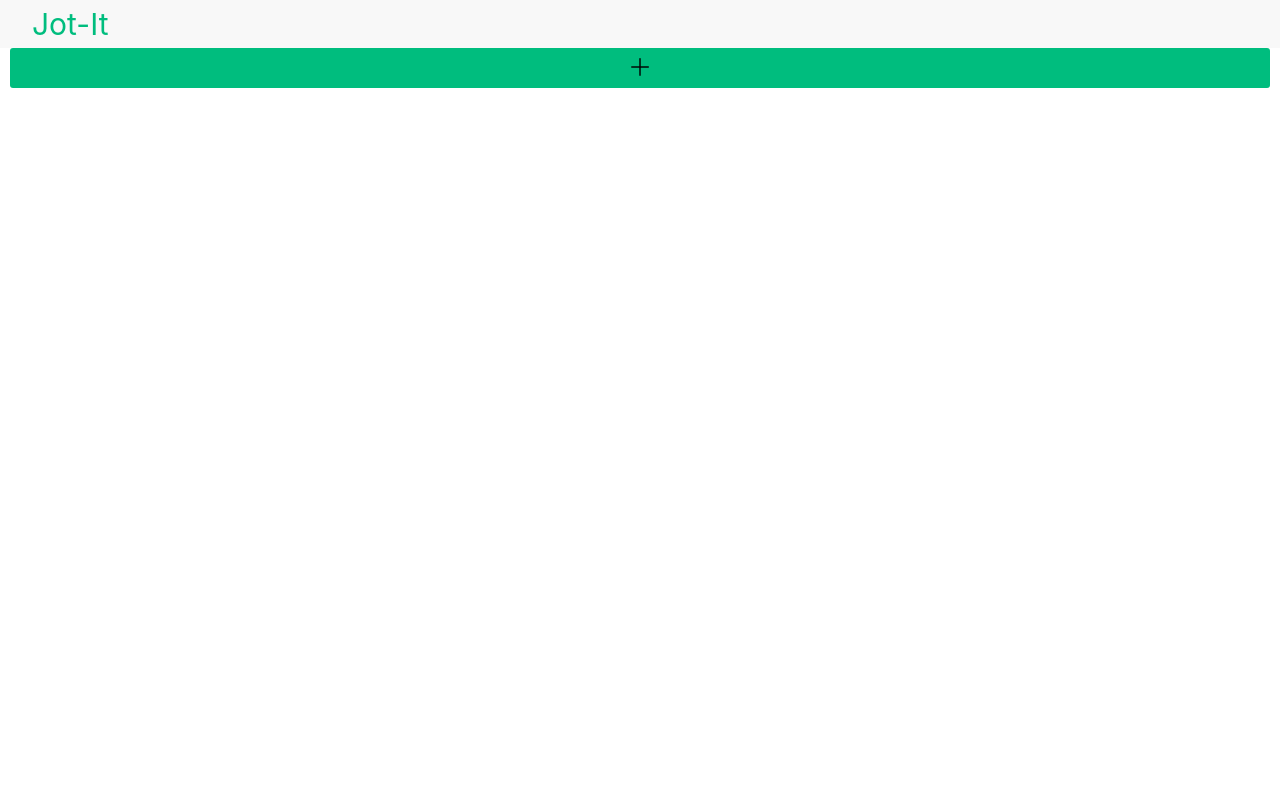
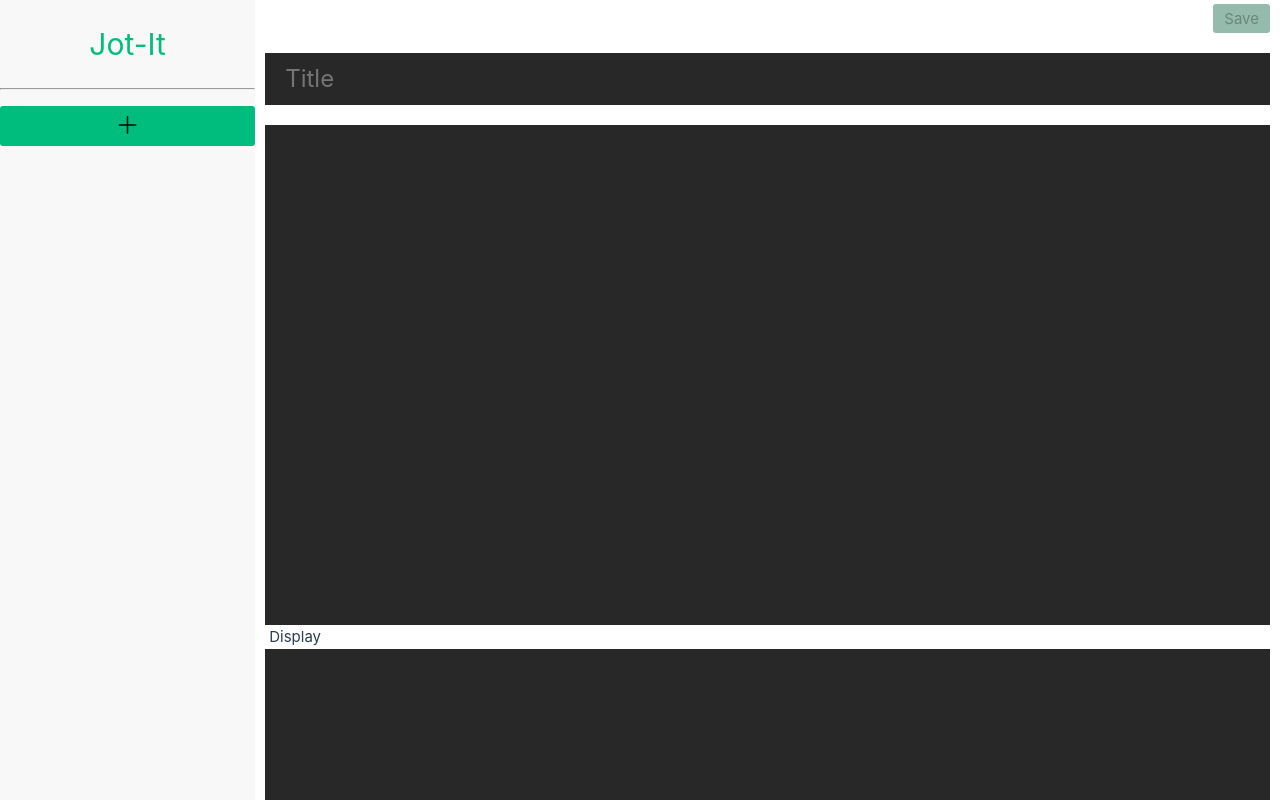
Before and after one commit to murphyjstevens/jot-it, a Vue app: page / in a window 1280 px wide. Shown: the top 800 px of the page. Built offline with nearby package versions, Linux system fonts and the light colour scheme.

Commit message:
Added sidebar and changed up styles for note item, removed header/list

```diff
--- a/package.json
+++ b/package.json
@@ -15,10 +15,10 @@
     "bootstrap-icons": "^1.8.1",
     "express": "^4.17.3",
     "markdown-it": "^12.3.2",
+    "normalize.css": "^8.0.1",
     "pinia": "^2.0.13",
     "serve-static": "^1.15.0",
-    "vue": "^3.2.31",
-    "vue-router": "^4.0.14"
+    "vue": "^3.2.31"
   },
   "devDependencies": {
     "@rushstack/eslint-patch": "^1.1.0",
--- a/src/App.vue
+++ b/src/App.vue
@@ -1,7 +1,8 @@
 <script setup lang="ts">
-import TheHeader from './components/TheHeader.vue'
 import ToastList from './components/ToastList.vue'
 import { useToastStore } from './stores/toast.store'
+import TheSidebar from './components/TheSidebar.vue'
+import NoteItem from './components/NoteItem.vue'
 
 const toastStore = useToastStore()
 
@@ -12,18 +13,18 @@ window.addEventListener('error', function (event: ErrorEvent) {
 </script>
 
 <template>
-  <div class="app-wrapper flex-column">
-    <TheHeader />
+  <div class="app-wrapper flex-row">
+    <TheSidebar />
+    <main>
+      <NoteItem />
+    </main>
 
     <ToastList />
-
-    <main class="align-center">
-      <router-view></router-view>
-    </main>
   </div>
 </template>
 
 <style lang="scss">
+@import 'normalize.css/normalize.css';
 @import 'bootstrap-icons/font/bootstrap-icons.css';
 
 @import './assets/base.css';
@@ -32,15 +33,12 @@ window.addEventListener('error', function (event: ErrorEvent) {
 @import './assets/input.scss';
 @import './assets/spacing.scss';
 
+.app-wrapper {
+  width: 100%;
+}
+
 main {
   width: 100%;
   padding: 0px 10px;
 }
-
-a,
-.green {
-  text-decoration: none;
-  color: hsla(160, 100%, 37%, 1);
-  transition: 0.4s;
-}
 </style>
--- a/src/assets/base.css
+++ b/src/assets/base.css
@@ -81,8 +81,21 @@ body {
   -moz-osx-font-smoothing: grayscale;
 }
 
+#app {
+  height: 100vh;
+  display: flex;
+  flex-direction: row;
+}
+
 a {
   cursor: pointer;
+}
+
+a,
+.green {
+  text-decoration: none;
+  color: hsla(160, 100%, 37%, 1);
+  transition: 0.4s;
 }
 
 .hidden {
--- a/src/components/NoteItem.vue
+++ b/src/components/NoteItem.vue
@@ -1,23 +1,16 @@
 <script setup lang="ts">
 import { computed, ref, type Ref } from 'vue'
-import { useRoute } from 'vue-router'
 import MarkdownIt from 'markdown-it'
 
-import { router } from '@/router'
 import { useNoteStore } from '@/stores/note.store'
 import type { Note } from '@/models/note.model'
 
-const route = useRoute()
 const noteStore = useNoteStore()
 const markdownIt = new MarkdownIt()
 
-const noteId: number = +route.params.id
-
 noteStore.load()
 
-const note: Ref<Note> = ref(
-  noteStore.notes.find((n) => n.id === noteId) ?? ({ markdownText: '' } as Note)
-)
+const note: Ref<Note> = ref({markdownText: ''} as Note)
 
 const isMarkdownVisible = ref(true)
 const isDisplayVisible = ref(true)
@@ -30,17 +23,13 @@ const canSave: Ref<boolean> = computed(
   () => !!note?.value?.markdownText && !!note.value.title
 )
 
-function setVisible(isVisible: boolean, isMarkdown: boolean): void {
-  if (isMarkdown) {
-    isMarkdownVisible.value = isVisible
-  } else {
-    isDisplayVisible.value = isVisible
-  }
-}
-
-function goTo(tag: string) {
-  router.push(`#${tag}`)
-}
+// function setVisible(isVisible: boolean, isMarkdown: boolean): void {
+//   if (isMarkdown) {
+//     isMarkdownVisible.value = isVisible
+//   } else {
+//     isDisplayVisible.value = isVisible
+//   }
+// }
 
 function save() {
   if (canSave.value) {
@@ -133,17 +122,16 @@ function save() {
             class="flex-row justify-content-space-between mr-1 ml-1"
           >
             <label for="html">Display</label>
-            <button
+            <!-- <button
               title="Hide display"
               @click="setVisible(false, false)"
               :disabled="!isMarkdownVisible"
               class="hide-button mb-1"
             >
               <i class="bi-eye-slash-fill"></i>
-            </button>
+            </button> -->
             <button
               title="Go to display"
-              @click="goTo('markdown')"
               class="goto-button mb-1"
             >
               <i class="bi-pencil-fill"></i>
@@ -159,7 +147,7 @@ function save() {
 <style scoped lang="scss">
 // breakpoints: 1024, 768, 640
 .note-wrapper {
-  width: 1000px;
+  width: 100%;
 }
 
 .note-input-row {
@@ -177,11 +165,10 @@ function save() {
 
 .markdown-wrapper {
   display: flex;
-  flex-direction: row;
+  flex-direction: column;
 }
 
 .markdown-column {
-  width: 50%;
   transition: width 0.5s ease-out, opacity 0.5s ease-in;
   z-index: 2;
 }
--- a/src/components/NoteList.vue
+++ /dev/null
@@ -1,103 +0,0 @@
-<script setup lang="ts">
-import { ref, type Ref } from 'vue'
-import { router } from '@/router'
-
-import { useNoteStore } from '@/stores/note.store'
-import type { Note } from '@/models/note.model'
-
-const noteStore = useNoteStore()
-
-noteStore.load()
-
-const notes: Ref<Array<Note>> = ref(noteStore.notes)
-
-function navigateToNote() {
-  router.push({ name: 'NewNoteItem' })
-}
-</script>
-
-<template>
-  <div class="flex-column">
-    <button class="btn-primary" @click="navigateToNote()">
-      <i class="bi-plus-lg btn-lg"></i>
-    </button>
-
-    <div class="card-container justify-content-center">
-      <router-link
-        :to="`/notes/${note.id}`"
-        v-for="note in notes"
-        v-bind:key="note.id"
-        class="card mt-4 ml-4 mr-4"
-      >
-        <h3 class="card-title">{{ note.title }}</h3>
-        <div class="grid">
-          <span class="grid-label">Updated:</span>
-          <time class="grid-result">{{
-            note.updatedDate?.toLocaleString('en-us')
-          }}</time>
-        </div>
-      </router-link>
-    </div>
-  </div>
-</template>
-
-<style scoped lang="scss">
-.card-container {
-  display: flex;
-  flex-direction: row;
-
-  .card {
-    display: flex;
-    flex-direction: column;
-    width: 15rem;
-    height: 12rem;
-    background-color: var(--vt-c-black-mute);
-    color: var(--color-text);
-    padding: 0.5rem 1rem;
-    box-shadow: 5px 5px 10px #00000088;
-
-    &-title {
-      text-align: center;
-      font-size: 1.5rem;
-      font-weight: bold;
-    }
-  }
-}
-
-.grid {
-  display: grid;
-  grid-template-columns: 3.5rem auto;
-  column-gap: 0.5rem;
-
-  &-result {
-    text-align: right;
-  }
-}
-
-@media screen and (max-width: 1024px) {
-  .card-container {
-    flex-direction: column;
-
-    .card {
-      flex-direction: row;
-      width: initial;
-      height: initial;
-
-      &-title {
-        text-align: left;
-      }
-    }
-  }
-
-  .grid {
-    display: flex;
-    flex: 1;
-    align-items: center;
-    justify-content: end;
-
-    .grid-label {
-      display: none;
-    }
-  }
-}
-</style>
--- a/src/components/TheHeader.vue
+++ /dev/null
@@ -1,19 +0,0 @@
-<template>
-  <header class="flex-row justify-content-space-between">
-    <h1><router-link to="/">Jot-It</router-link></h1>
-    <div></div>
-  </header>
-</template>
-
-<style scoped lang="scss">
-header {
-  align-items: center;
-  padding: 0 2rem;
-  background-color: var(--color-background-soft);
-
-  h1,
-  div {
-    width: 5rem;
-  }
-}
-</style>
--- /dev/null
+++ b/src/components/TheSidebar.vue
@@ -0,0 +1,79 @@
+<script setup lang="ts">
+import { ref, type Ref } from 'vue'
+
+import { useNoteStore } from '@/stores/note.store'
+import type { Note } from '@/models/note.model'
+
+const noteStore = useNoteStore()
+
+noteStore.load()
+
+const notes: Ref<Array<Note>> = ref(noteStore.notes)
+
+function openNote(note: Note | null) {
+  noteStore.open(note)
+}
+</script>
+
+<template>
+  <aside>
+    <h1><a href="/">Jot-It</a></h1>
+    <hr />
+    <button class="btn-primary" @click="openNote(null)">
+      <i class="bi-plus-lg btn-lg"></i>
+    </button>
+    <div class="note-list-wrapper">
+      <button
+        v-for="note in notes"
+        v-bind:key="note.id"
+        @click="openNote(note)"
+        class="flex-row"
+      >
+        <span>{{ note.title }}</span>
+      </button>
+    </div>
+  </aside>
+</template>
+
+<style scoped lang="scss">
+aside {
+  background-color: var(--color-background-soft);
+  height: 100%;
+  width: 20rem;
+
+  h1 {
+    text-align: center;
+  }
+
+  & > button {
+    width: 100%;
+    margin-top: 1rem;
+  }
+
+  & > .note-list-wrapper {
+    display: flex;
+    flex-direction: column;
+    overflow-y: auto;
+
+    button {
+      background-color: var(--vt-c-black-mute);
+      border-bottom: 1px solid var(--color-background-soft);
+      color: var(--color-text);
+
+      width: 100%;
+
+      font-size: 1.5rem;
+      padding: 0.5rem 1rem;
+
+      &:hover {
+        background-color: var(--color-background);
+      }
+
+      &:active,
+      &:focus {
+        border: 1px solid var(--color-text);
+      }
+    }
+  }
+}
+</style>
--- a/src/main.ts
+++ b/src/main.ts
@@ -1,15 +1,12 @@
 import { createApp, h } from 'vue'
 import { createPinia } from 'pinia'
 
-import { router } from './router'
 import App from './App.vue'
 
 const app = createApp({
   render: () => h(App),
 })
 
-app.use(router)
-
 app.use(createPinia())
 
 app.mount('#app')
--- a/src/router.ts
+++ /dev/null
@@ -1,35 +0,0 @@
-import {
-  createRouter,
-  createWebHistory,
-  type RouteLocationNormalized,
-} from 'vue-router'
-
-import NoteItem from './components/NoteItem.vue'
-import NoteList from './components/NoteList.vue'
-
-const routes = [
-  { path: '/', name: 'NoteList', component: NoteList },
-  { path: '/notes/new', name: 'NewNoteItem', component: NoteItem },
-  { path: '/notes/:id?', name: 'NoteItem', component: NoteItem },
-]
-
-const scrollBehavior = (
-  to: RouteLocationNormalized,
-  from: RouteLocationNormalized,
-  // eslint-disable-next-line @typescript-eslint/no-explicit-any
-  savedPosition: any | null
-) => {
-  if (to.hash) {
-    return { el: to.hash, behavior: 'smooth' }
-  } else if (savedPosition) {
-    return savedPosition
-  } else {
-    return { x: 0, y: 0 }
-  }
-}
-
-export const router = createRouter({
-  history: createWebHistory(),
-  routes,
-  scrollBehavior,
-})
--- a/src/stores/note.store.ts
+++ b/src/stores/note.store.ts
@@ -5,9 +5,10 @@ import type { Note } from '../models/note.model'
 export const useNoteStore = defineStore('note', {
   state: () => ({
     notes: new Array<Note>(),
+    currentNote: {} as Note,
   }),
   actions: {
-    load() {
+    load(): void {
       const json = localStorage.getItem('notes')
       if (!json) {
         this.notes = []
@@ -24,7 +25,10 @@ export const useNoteStore = defineStore('note', {
 
       this.notes = noteList
     },
-    saveNote(updatedNote: Note) {
+    open(note: Note | null): void {
+      this.currentNote = note ?? ({} as Note)
+    },
+    saveNote(updatedNote: Note): void {
       if (!this.notes.some((n) => n.id === updatedNote.id)) {
         const currentIds: Array<number> = this.notes.map((n) => n.id ?? 0)
         const maxNoteId = currentIds.length
```
Also changed, not shown: 2 other files (tests, documents, lock files or other folders).
